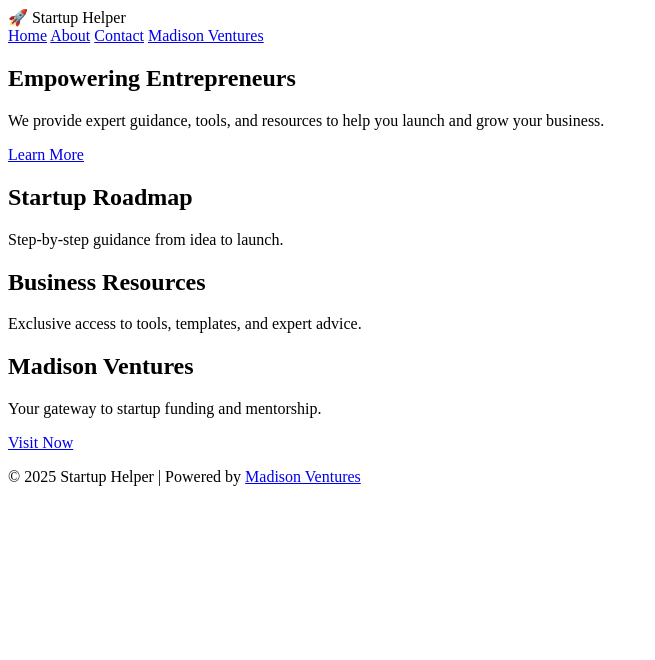
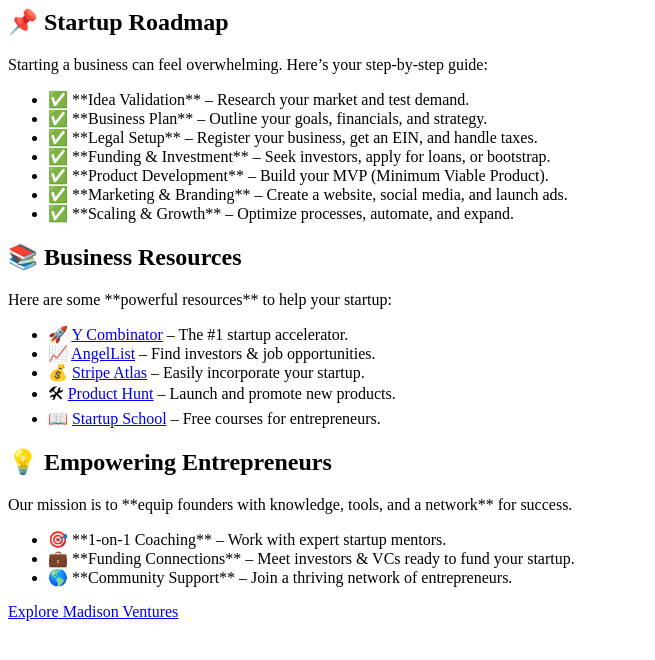
Before and after one commit to theshiraedit/startup, a plain HTML site: page index.html in a window 1280 px wide. Shown: the whole page, without its empty margins (0-655 px from the left). Drawn offline with Linux system fonts and the light colour scheme.

Commit message:
Update index.html

```diff
--- a/index.html
+++ b/index.html
@@ -1,48 +1,38 @@
-<!DOCTYPE html>
-<html lang="en">
-<head>
-<meta charset="UTF-8">
-<meta name="viewport" content="width=device-width, initial-scale=1.0">
-<title>Startup Helper</title>
-<link rel="stylesheet" href="style.css">
-</head>
-<body>
-
-<header>
-<div class="logo">🚀 Startup Helper</div>
-<nav>
-<a href="index.html">Home</a>
-<a href="about.html">About</a>
-<a href="contact.html">Contact</a>
-<a href="https://madisonventures.com" target="_blank">Madison Ventures</a>
-</nav>
-</header>
-
-<section class="hero">
-<h1>Empowering Entrepreneurs</h1>
-<p>We provide expert guidance, tools, and resources to help you launch and grow your business.</p>
-<a href="about.html" class="cta-button">Learn More</a>
-</section>
-
 <section class="features">
 <div class="feature">
-<h2>Startup Roadmap</h2>
-<p>Step-by-step guidance from idea to launch.</p>
+<h2>📌 Startup Roadmap</h2>
+<p>Starting a business can feel overwhelming. Here’s your step-by-step guide:</p>
+<ul>
+<li>✅ **Idea Validation** – Research your market and test demand.</li>
+<li>✅ **Business Plan** – Outline your goals, financials, and strategy.</li>
+<li>✅ **Legal Setup** – Register your business, get an EIN, and handle taxes.</li>
+<li>✅ **Funding & Investment** – Seek investors, apply for loans, or bootstrap.</li>
+<li>✅ **Product Development** – Build your MVP (Minimum Viable Product).</li>
+<li>✅ **Marketing & Branding** – Create a website, social media, and launch ads.</li>
+<li>✅ **Scaling & Growth** – Optimize processes, automate, and expand.</li>
+</ul>
 </div>
+
 <div class="feature">
-<h2>Business Resources</h2>
-<p>Exclusive access to tools, templates, and expert advice.</p>
+<h2>📚 Business Resources</h2>
+<p>Here are some **powerful resources** to help your startup:</p>
+<ul>
+<li>🚀 <a href="https://www.ycombinator.com/" target="_blank">Y Combinator</a> – The #1 startup accelerator.</li>
+<li>📈 <a href="https://angel.co/" target="_blank">AngelList</a> – Find investors & job opportunities.</li>
+<li>💰 <a href="https://stripe.com/atlas" target="_blank">Stripe Atlas</a> – Easily incorporate your startup.</li>
+<li>🛠 <a href="https://www.producthunt.com/" target="_blank">Product Hunt</a> – Launch and promote new products.</li>
+<li>📖 <a href="https://www.startupschool.org/" target="_blank">Startup School</a> – Free courses for entrepreneurs.</li>
+</ul>
 </div>
+
 <div class="feature">
-<h2>Madison Ventures</h2>
-<p>Your gateway to startup funding and mentorship.</p>
-<a href="https://madisonventures.com" target="_blank" class="secondary-button">Visit Now</a>
+<h2>💡 Empowering Entrepreneurs</h2>
+<p>Our mission is to **equip founders with knowledge, tools, and a network** for success.</p>
+<ul>
+<li>🎯 **1-on-1 Coaching** – Work with expert startup mentors.</li>
+<li>💼 **Funding Connections** – Meet investors & VCs ready to fund your startup.</li>
+<li>🌎 **Community Support** – Join a thriving network of entrepreneurs.</li>
+</ul>
+<a href="https://madisonventures.com" target="_blank" class="secondary-button">Explore Madison Ventures</a>
 </div>
 </section>
-
-<footer>
-<p>© 2025 Startup Helper | Powered by <a href="https://madisonventures.com" target="_blank">Madison Ventures</a></p>
-</footer>
-
-</body>
-</html>
```
